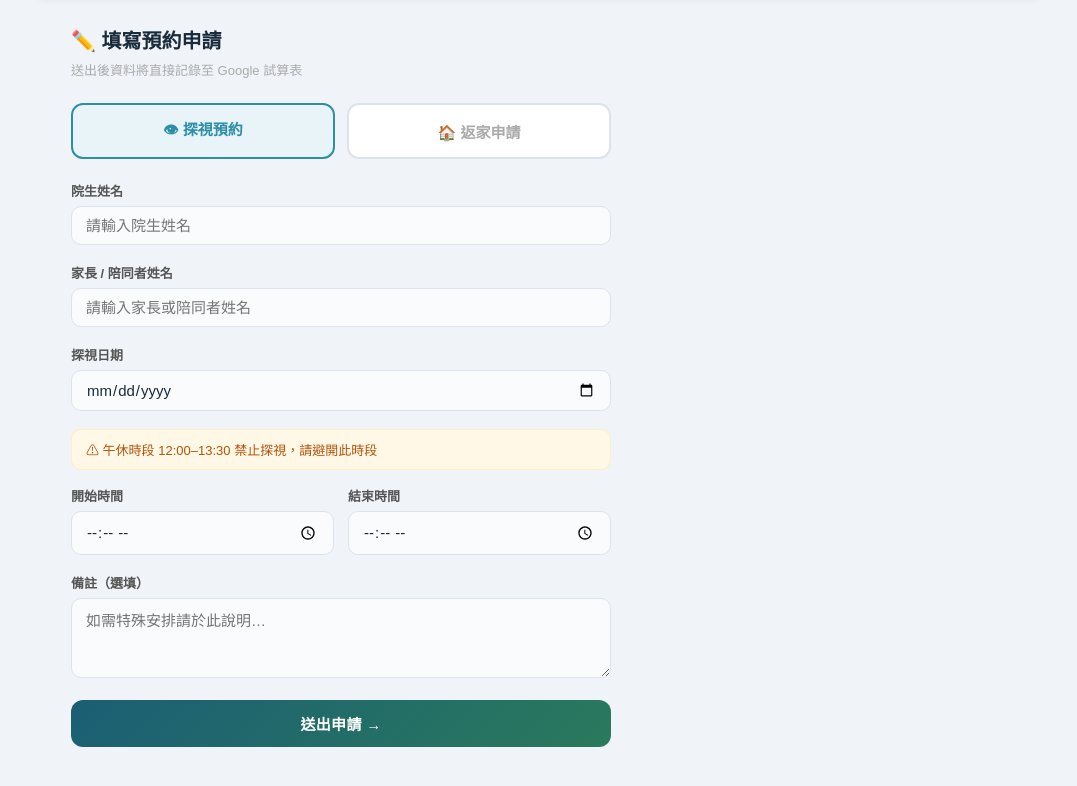
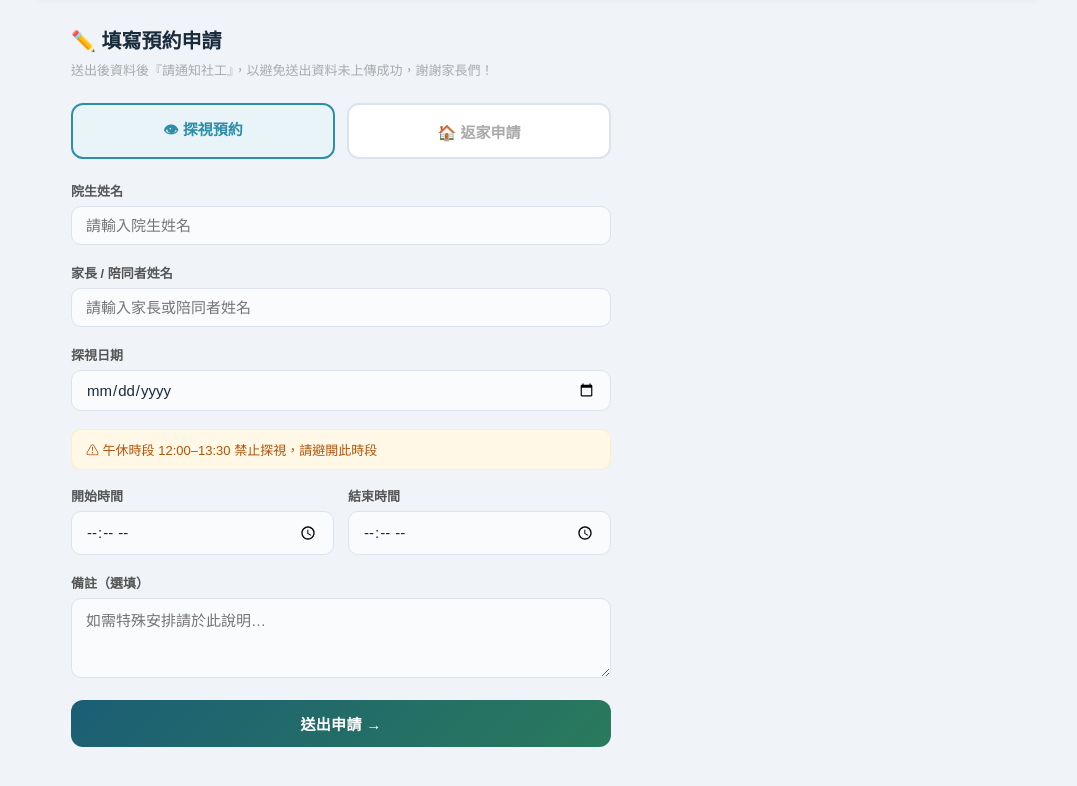
Before and after one commit to hansid2047/my-website, a plain HTML site: page index.html in a window 1280 px wide. Shown: the part 144-930 px from the top of the page, without its empty margins (101-1178 px from the left). Drawn offline with Linux system fonts and the light colour scheme.

Commit message:
Update index.html

```diff
--- a/index.html
+++ b/index.html
@@ -289,7 +289,7 @@ function htmlTabs(){
 function screenBook(){
   const tv = S.bookType!=="home";
   return `<div class="content"><div class="page-title">✏️ 填寫預約申請</div>
-    <div class="page-sub">送出後資料將直接記錄至 Google 試算表</div>
+    <div class="page-sub">送出後資料後『請通知社工』，以避免送出資料未上傳成功，謝謝家長們！</div>
     <div class="form-wrap">
       <div class="type-toggle">
         <button class="type-btn ${tv?"active-visit":""}" onclick="setType('visit')">👁 探視預約</button>
```
